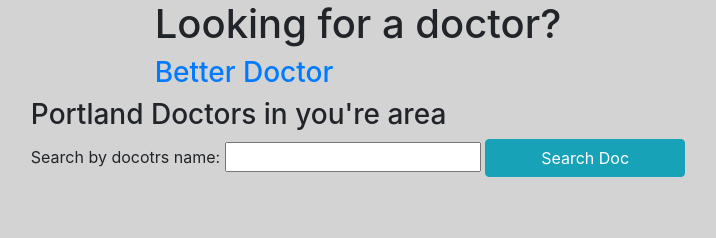
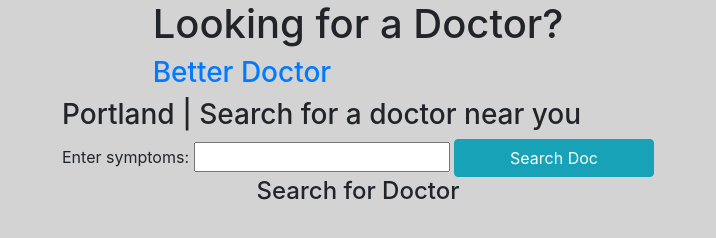
Before and after one commit to DorisWarren/doctor-look-up, a website built with webpack: page src/index.html in a window 1280 px wide. Shown: the whole page, without its empty margins (282-998 px from the left). Built offline with nearby package versions, Linux system fonts and the light colour scheme.

Commit message:
adding to main.js

```diff
--- a/src/index.html
+++ b/src/index.html
@@ -7,21 +7,21 @@
   <body>
     <div class="container">
       <div class="findDoc">
-        <h1 class="doc" >Looking for a doctor?</h1>
+        <h1 class="doc" >Looking for a Doctor?</h1>
         <h3 class"link"> <a href="https://betterdoctor.com/">Better Doctor</a></h3>
       </div>
 
-      <div class="">
-        <h3>Portland Doctors in you're area</h3>
-        <form id="sick-input">
-          <label for="search-input">Search by docotrs name:</label>
+      <div class="search-for-doc">
+        <h3>Portland | Search for a doctor near you</h3>
+        <form id="symptom-form">
+          <label for="search-input">Enter symptoms:</label>
           <input  id="search-input"type="text" name="" value="">
           <button type="submit" class="btn btn-info"name="button">Search Doc</button>
         </form>
       </div>
 
       <div class="foundDoc">
-
+        <h4>Search for Doctor</h4>
       </div>
 
       <div class="">
--- a/webpack.config.js
+++ b/webpack.config.js
@@ -5,7 +5,7 @@
 const Dotenv = require('dotenv-webpack');
 
 module.exports= {
-  entry: './src/index.js',
+  entry: './src/main.js',
   output: {
     filename:'bundle.js',
     path: path.resolve(__dirname,'dist')
```
Also changed, not shown: src/main.js (renamed from src/index.js).
